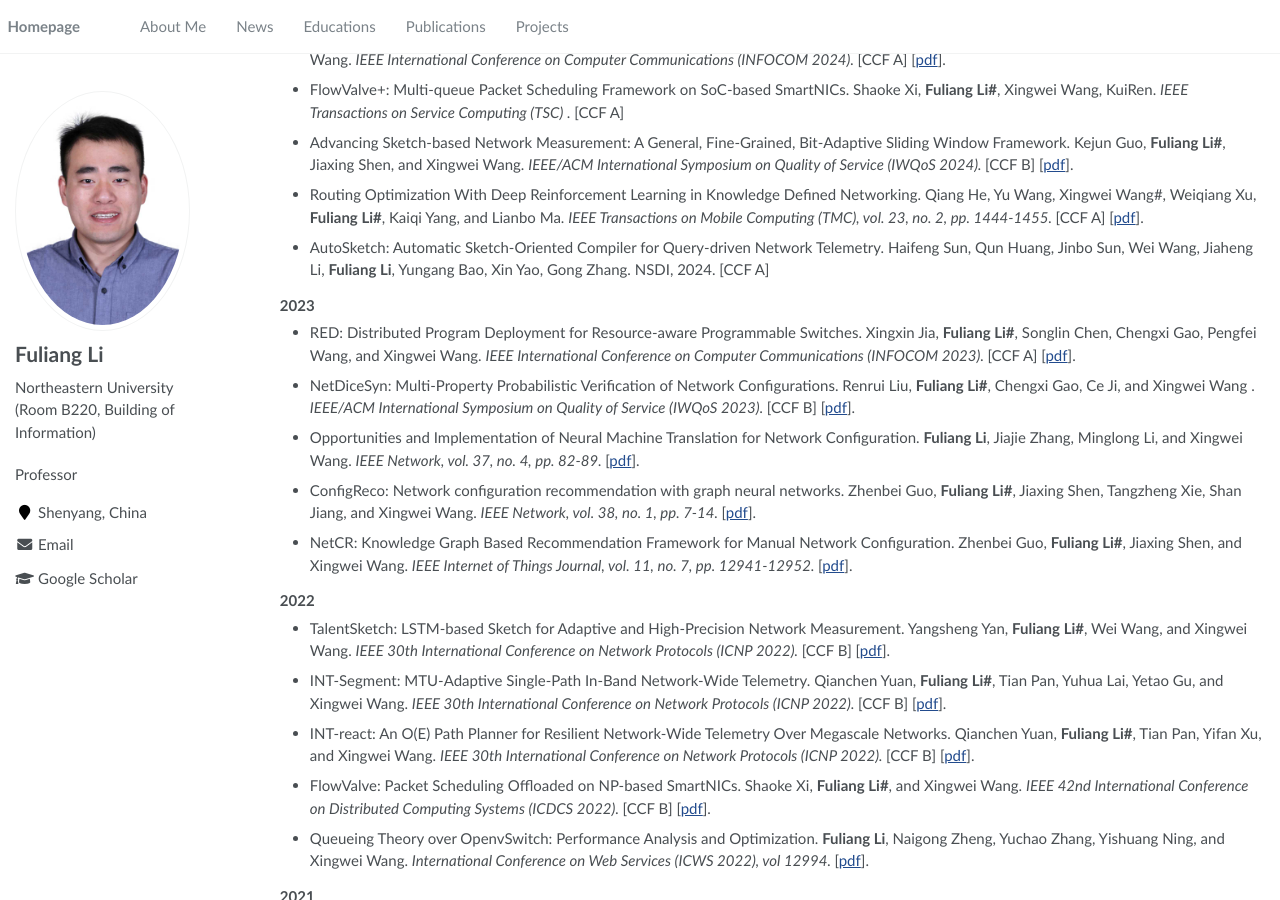
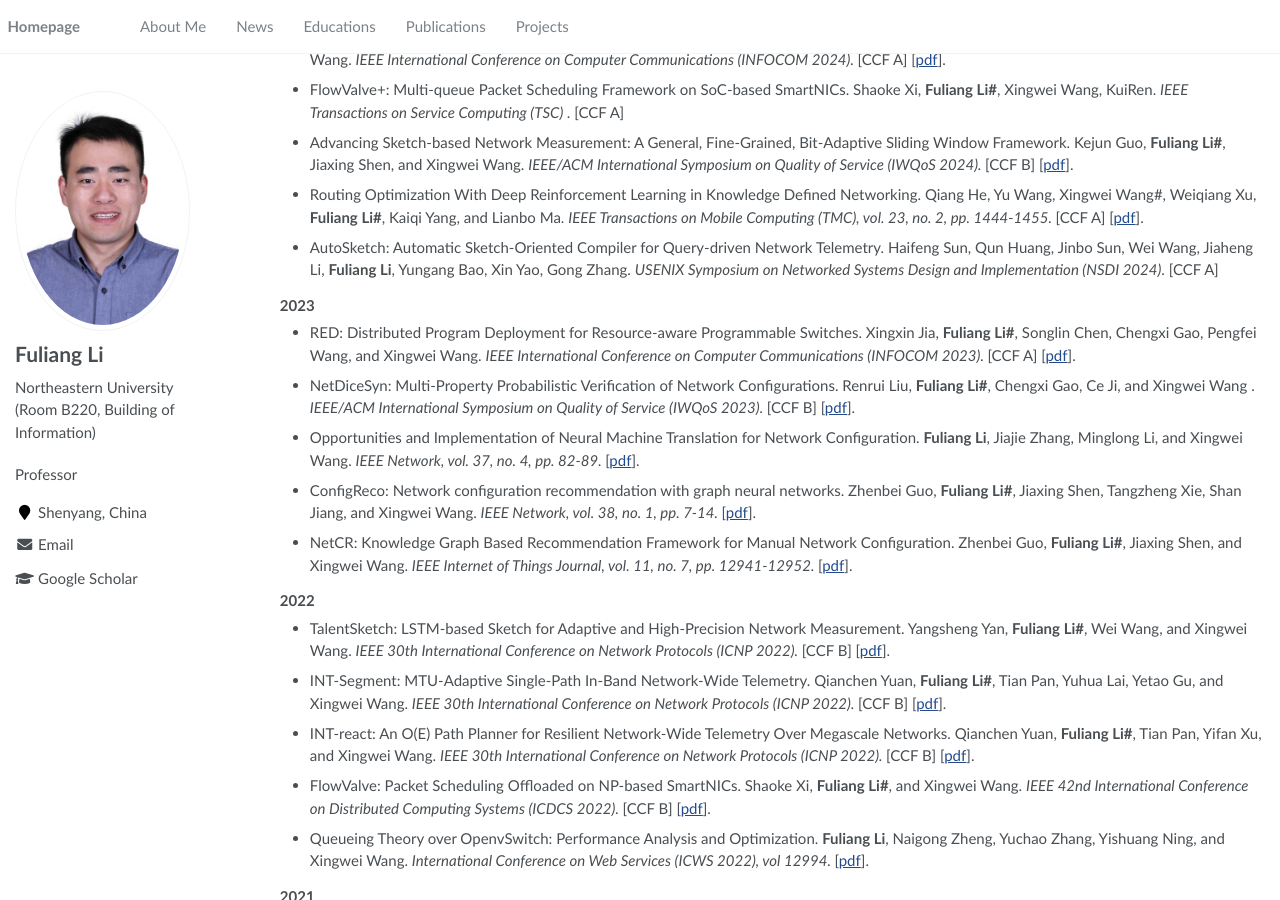
Before and after one commit to Fuliang-Li/Fuliang-Li.github.io, a Jekyll site: the page built from _pages/about.md, in a window 1280 px wide and 900 px high, scrolled down 753 px. Built offline with Jekyll 4.4.1, drawn with Linux system fonts in a browser that asks for light colours.

Commit message:
Update about.md

```diff
--- a/_pages/about.md
+++ b/_pages/about.md
@@ -41,7 +41,7 @@ Fuliang Li (李福亮), Professor of Northeastern University. I obtained my Bach
 - FlowValve+: Multi-queue Packet Scheduling Framework on SoC-based SmartNICs. Shaoke Xi, **Fuliang Li#**, Xingwei Wang, KuiRen. <i>  IEEE Transactions on Service Computing (TSC) </i>.  [CCF A]
 - Advancing Sketch-based Network Measurement: A General, Fine-Grained, Bit-Adaptive Sliding Window Framework. Kejun Guo, <b>Fuliang Li#</b>, Jiaxing Shen, and Xingwei Wang. <i> IEEE/ACM International Symposium on Quality of Service (IWQoS 2024). </i>  [CCF B] [<A href="https://shenjiaxing.github.io/pdf/2024/advancingguo2024.pdf" target="_blank">pdf</A>].
 - Routing Optimization With Deep Reinforcement Learning in Knowledge Defined Networking. Qiang He, Yu Wang, Xingwei Wang#, Weiqiang Xu, <b>Fuliang Li#</b>, Kaiqi Yang, and Lianbo Ma. <i> IEEE Transactions on Mobile Computing (TMC), vol. 23, no. 2, pp. 1444-1455. </i> [CCF A] [<A href="https://ieeexplore.ieee.org/abstract/document/10012574" target="_blank">pdf</A>].
-- AutoSketch: Automatic Sketch-Oriented Compiler for Query-driven Network Telemetry. Haifeng Sun, Qun Huang, Jinbo Sun, Wei Wang, Jiaheng Li, **Fuliang Li**, Yungang Bao, Xin Yao, Gong Zhang. NSDI, 2024.  [CCF A]
+- AutoSketch: Automatic Sketch-Oriented Compiler for Query-driven Network Telemetry. Haifeng Sun, Qun Huang, Jinbo Sun, Wei Wang, Jiaheng Li, **Fuliang Li**, Yungang Bao, Xin Yao, Gong Zhang. *USENIX Symposium on Networked Systems Design and Implementation (NSDI 2024)*.  [CCF A]
 
 <h3><strong>2023</strong></h3>
 
```
